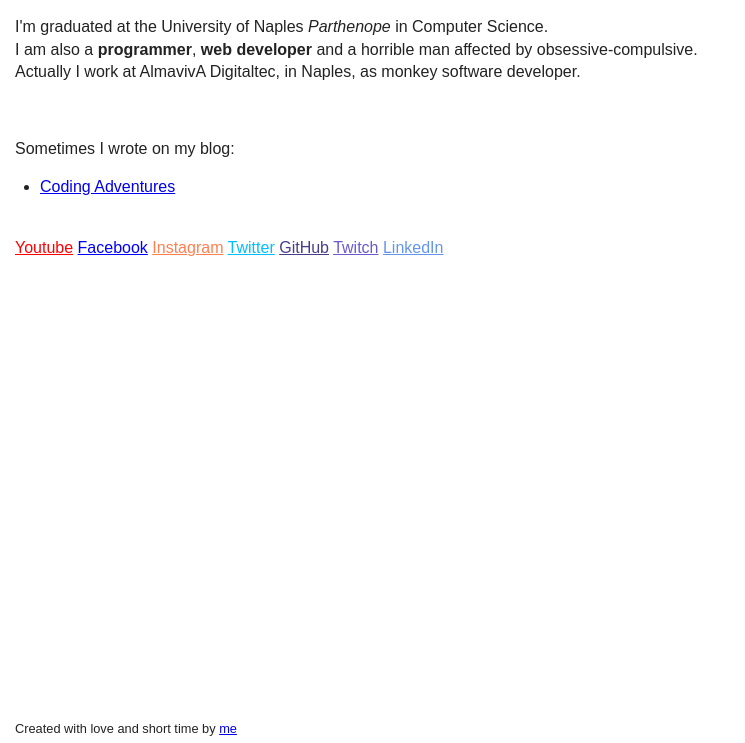
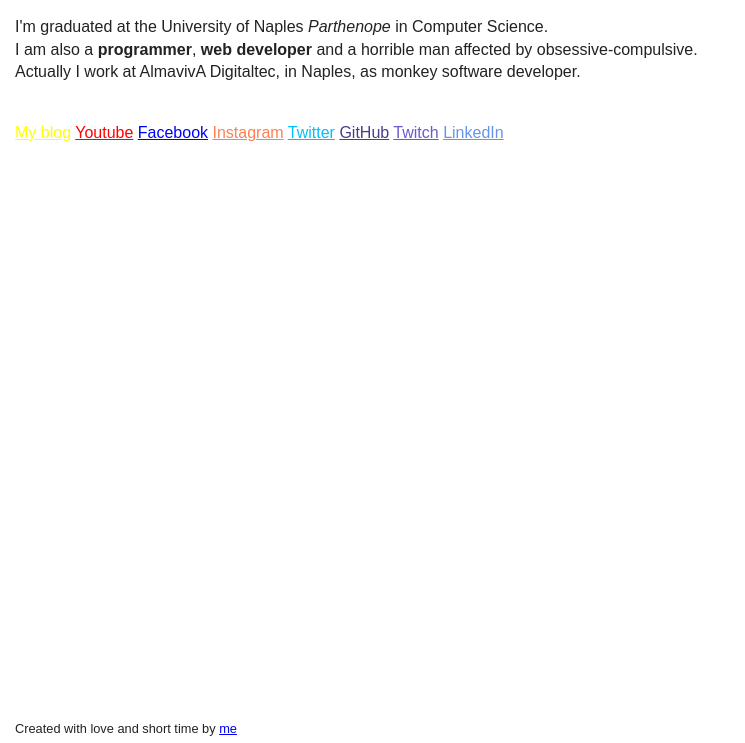
Before and after one commit to mariolinguito/mariolinguito.github.io, a plain HTML site: page index.html in a window 1280 px wide. Shown: the part 57-800 px from the top of the page, without its empty margins (0-745 px from the left). Drawn offline with nearby package versions, Linux system fonts and the light colour scheme.

Commit message:
Update index.html

```diff
--- a/index.html
+++ b/index.html
@@ -16,12 +16,8 @@
         <h2 style="margin-left: 15px;">Mario Linguito's Personal World</h2>
         <p style="margin-left: 15px;">I'm graduated at the University of Naples <i>Parthenope</i> in Computer Science.<br>I am also a <b>programmer</b>, <b>web developer</b> and a horrible man affected by obsessive-compulsive.<br>Actually I work at AlmavivA Digitaltec, in Naples, as monkey software developer.</p>
         <br>
-        <p style="margin-left: 15px;">Sometimes I wrote on my blog:</p>
-        <ul>
-            <li><a href="https://codingadventures.netlify.app/" target="_blank">Coding Adventures</a></li>
-        </ul>
-        <br>
         <div style="margin-left: 15px;">
+            <a href="https://codingadventures.netlify.app/" target="_blank" style="color: yellow;">My blog</a>
             <a href="https://www.youtube.com/channel/UCDpKD0K9Uh9Pgop87d5qgeQ/" target="_blank" style="color: red;">Youtube</a>
             <a href="https://www.facebook.com/codewithmario/" target="_blank" style="color: blue;">Facebook</a>
             <a href="https://www.instagram.com/codewithmario/?hl=it" target="_blank" style="color: coral;">Instagram</a>
```
